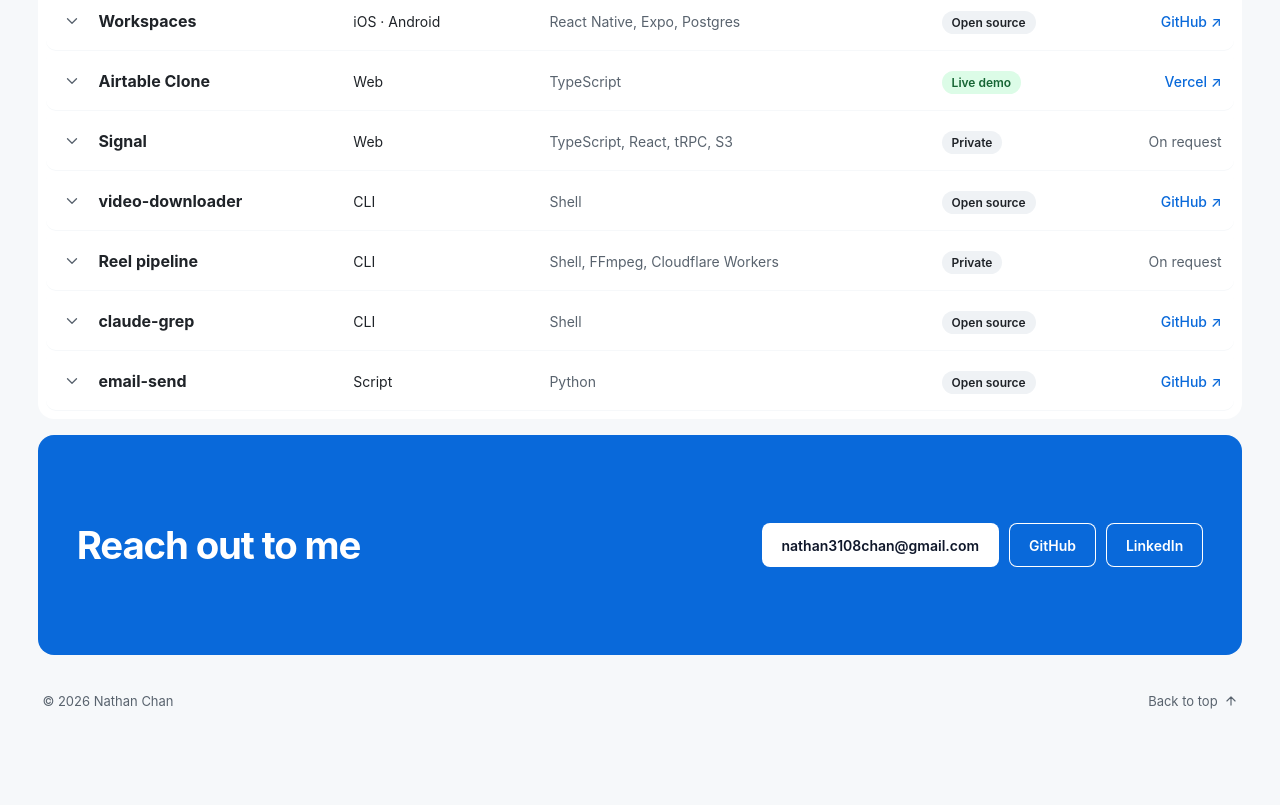
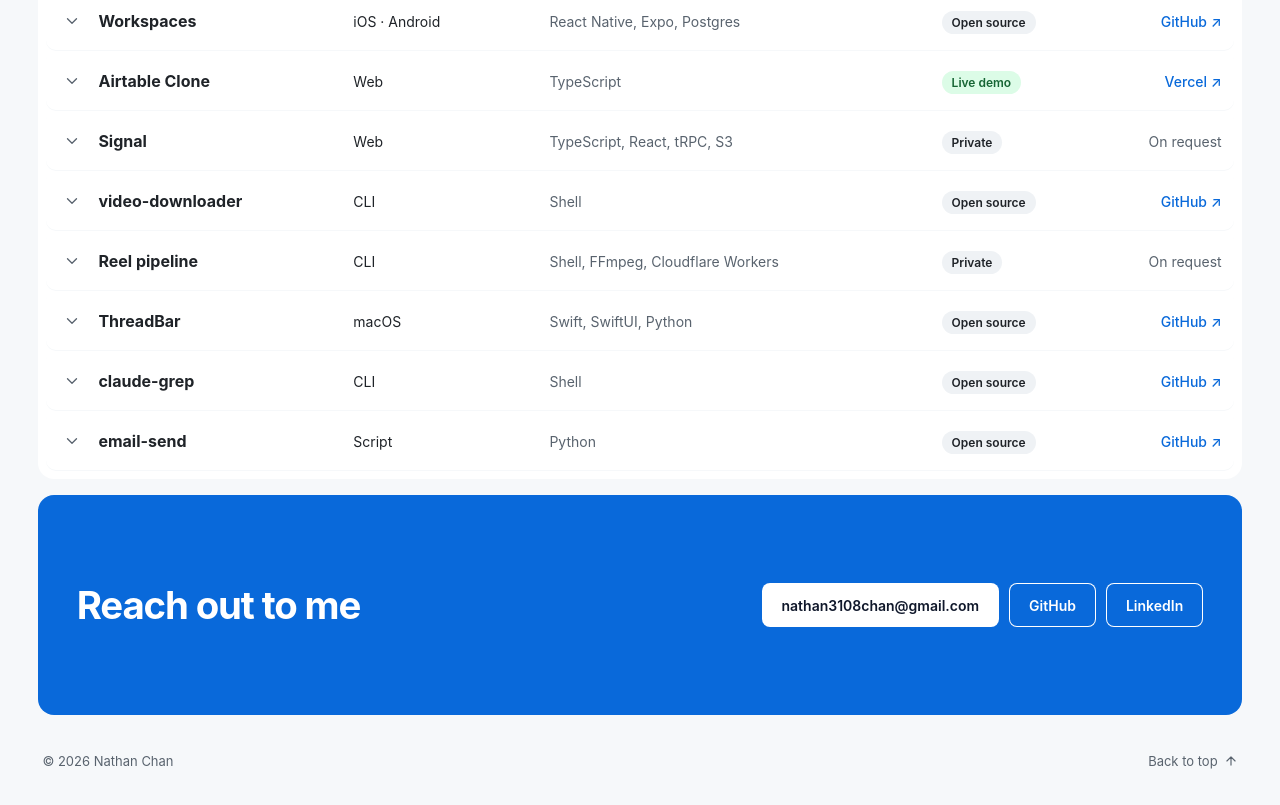
Before and after one commit to nathanchann/portfolio, a plain HTML site: page index.html in a window 1280 px wide. Shown: the part 4572-5377 px from the top of the page. Before the commit the page ends 5319 px from the top, so only its background shows below. Drawn offline with Linux system fonts and the light colour scheme; a web font is replaced by a local one.

Commit message:
Add ThreadBar to projects

```diff
--- a/index.html
+++ b/index.html
@@ -420,6 +420,7 @@ html{scroll-behavior:smooth}body{margin:0;background:#F6F8FA;-webkit-font-smooth
 { name: 'Signal', platform: 'Web', stack: 'TypeScript, React, tRPC, S3', status: 'Private', href: '#', link: 'On request', desc: 'Email management app. Cron endpoints for incremental, resumable archive sync, webhook-driven push notifications, a TanStack Query + tRPC prefetch pattern with Suspense, and raw emails parsed into S3.', badgeBg: plain.badgeBg, badgeFg: plain.badgeFg },
 { name: 'video-downloader', platform: 'CLI', stack: 'Shell', status: 'Open source', href: 'https://github.com/nathanchann/video-downloader', link: 'GitHub ↗', desc: 'Batch-downloads TikTok, YouTube, Instagram, X and Reddit videos, stripping watermarks and handling YouTube PO-token blocks.', badgeBg: plain.badgeBg, badgeFg: plain.badgeFg },
 { name: 'Reel pipeline', platform: 'CLI', stack: 'Shell, FFmpeg, Cloudflare Workers', status: 'Private', href: '#', link: 'On request', desc: 'Automates Breaktime\'s Instagram Reels. Downloads a source video, inserts an interruption clip at the 85% mark with a single FFmpeg re-encode for a seamless cut, then queues the post on a Cloudflare Worker that publishes it to Instagram on schedule.', badgeBg: plain.badgeBg, badgeFg: plain.badgeFg },
+{ name: 'ThreadBar', platform: 'macOS', stack: 'Swift, SwiftUI, Python', status: 'Open source', href: 'https://github.com/nathanchann/claude-thread-overview', link: 'GitHub ↗', desc: 'Menu bar app that shows every Claude Code thread across all projects in one place, grouped by Needs you, Working, Ready for review and Done. Global Hyper+; shortcut, type-to-filter, and click to open the thread in the Claude desktop app. SwiftUI popover on an AppKit status item with a Carbon hotkey, over a small Python layer that reads the Claude Code session API.', badgeBg: plain.badgeBg, badgeFg: plain.badgeFg },
 { name: 'claude-grep', platform: 'CLI', stack: 'Shell', status: 'Open source', href: 'https://github.com/nathanchann/claude-grep', link: 'GitHub ↗', desc: 'Searches past Claude Code session transcripts by keyword, ranks by recency and prints the resume command for each hit.', badgeBg: plain.badgeBg, badgeFg: plain.badgeFg },
 { name: 'email-send', platform: 'Script', stack: 'Python', status: 'Open source', href: 'https://github.com/nathanchann/email-send', link: 'GitHub ↗', desc: 'Bulk personalised HTML email from a CSV via Gmail SMTP, with a configurable delay between sends.', badgeBg: plain.badgeBg, badgeFg: plain.badgeFg },
 ];
```
